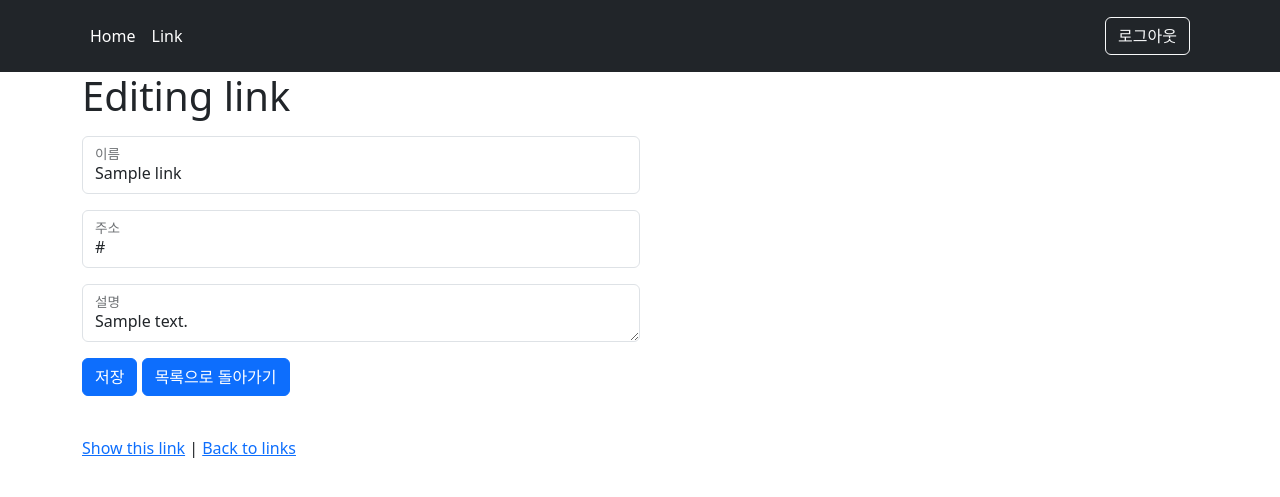
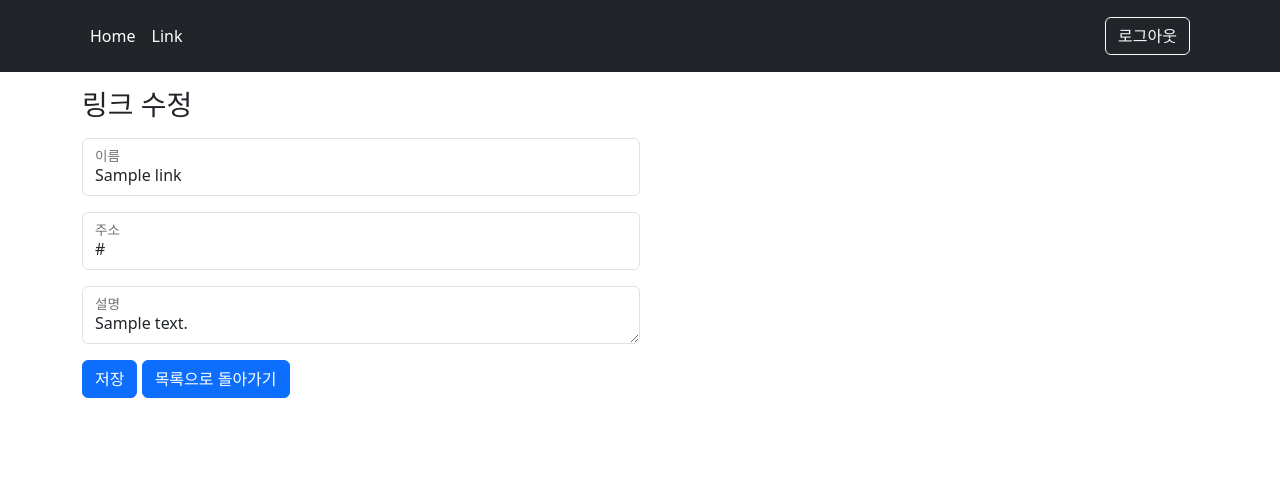
Before and after one commit to JoungSik/LinkCloud, a Rails app: page /links/1/edit in a window 1280 px wide. Shown: the top 497 px of the page. Run offline with Rails 7, Linux system fonts and the light colour scheme; a user stored in the database is signed in; tables that the repository leaves empty hold one stand-in row (values such as "Sample post"); style sheets or scripts are compiled from the project's sources; some libraries are stand-ins or nearby versions.

Commit message:
링크를 수정 할 수 있는 페이지 구현

```diff
--- a/app/controllers/v1/links_controller.rb
+++ b/app/controllers/v1/links_controller.rb
@@ -22,10 +22,9 @@ class V1::LinksController < V1::ApplicationController
   # POST /links or /links.json
   def create
     @link = Link.new(link_params)
-
     respond_to do |format|
       if @link.save
-        format.html { redirect_to link_url(@link), notice: "Link was successfully created." }
+        format.html { redirect_to links_path, notice: "Link was successfully created." }
         format.json { render :show, status: :created, location: @link }
       else
         format.html { render :new, status: :unprocessable_entity }
--- a/app/views/v1/links/_link.html.erb
+++ b/app/views/v1/links/_link.html.erb
@@ -5,7 +5,8 @@
         <%= link_to link.name, link.url, target: "_blank", class: "link-dark" %>
       </h5>
       <p class="card-text"><%= link.try(:description) %></p>
-      <%= link_to "링크 수정", link, class: "btn btn-primary" %>
+      <%= link_to "링크 수정", edit_link_path(link), class: "btn btn-primary" %>
+      <%= link_to "링크 삭제", link, class: "btn btn-danger", data: { "turbo-method": :delete, "turbo-confirm": "정말로 삭제 하시나요?" } %>
     </div>
   </div>
 </div>
--- a/app/views/v1/links/edit.html.erb
+++ b/app/views/v1/links/edit.html.erb
@@ -1,10 +1,3 @@
-<h1>Editing link</h1>
+<h1 class="h3 my-3">링크 수정</h1>
 
 <%= render "form", link: @link %>
-
-<br>
-
-<div>
-  <%= link_to "Show this link", @link %> |
-  <%= link_to "Back to links", links_path %>
-</div>
--- a/app/views/v1/links/new.html.erb
+++ b/app/views/v1/links/new.html.erb
@@ -1,2 +1,3 @@
 <h1 class="h3 my-3">링크 생성</h1>
+
 <%= render "form", link: @link %>
```
